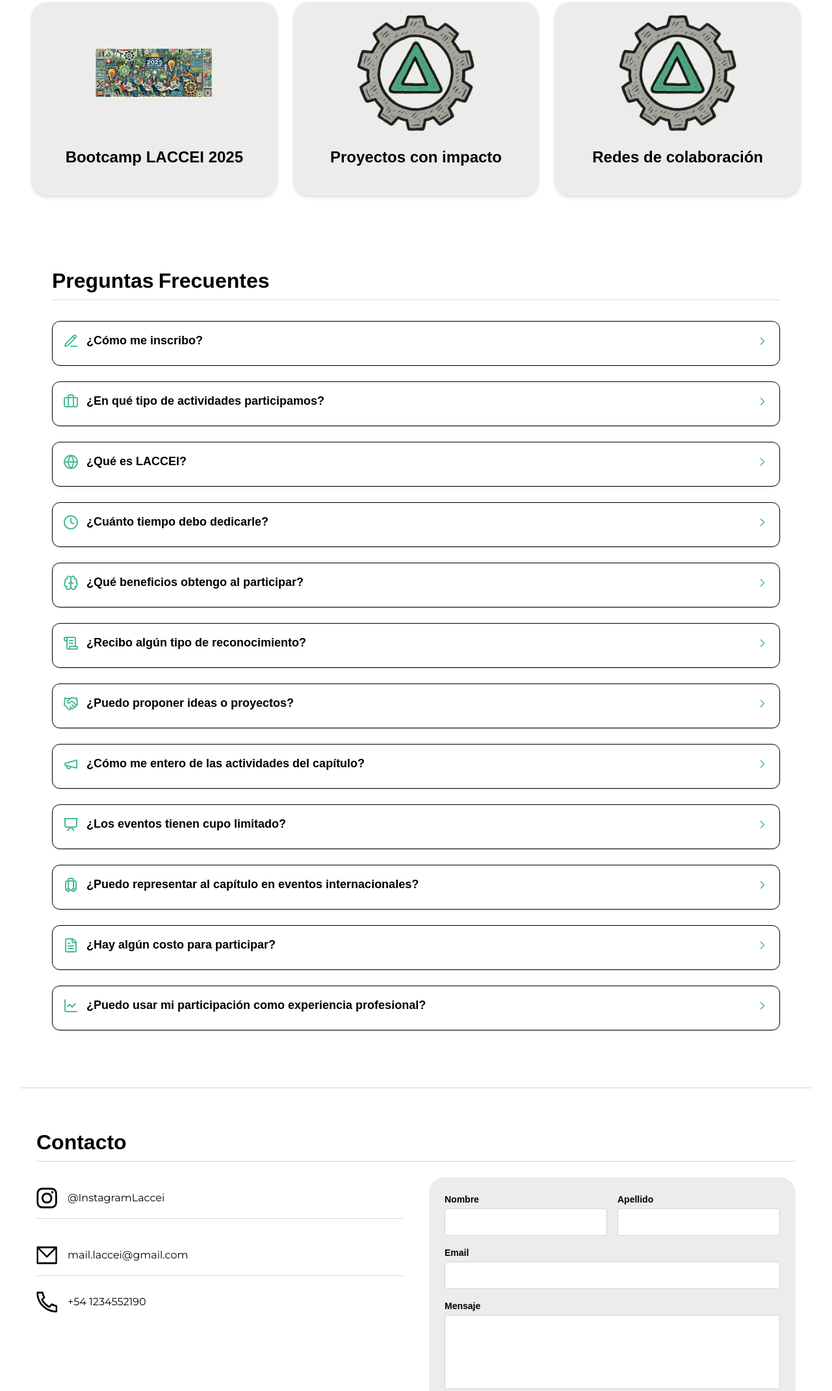
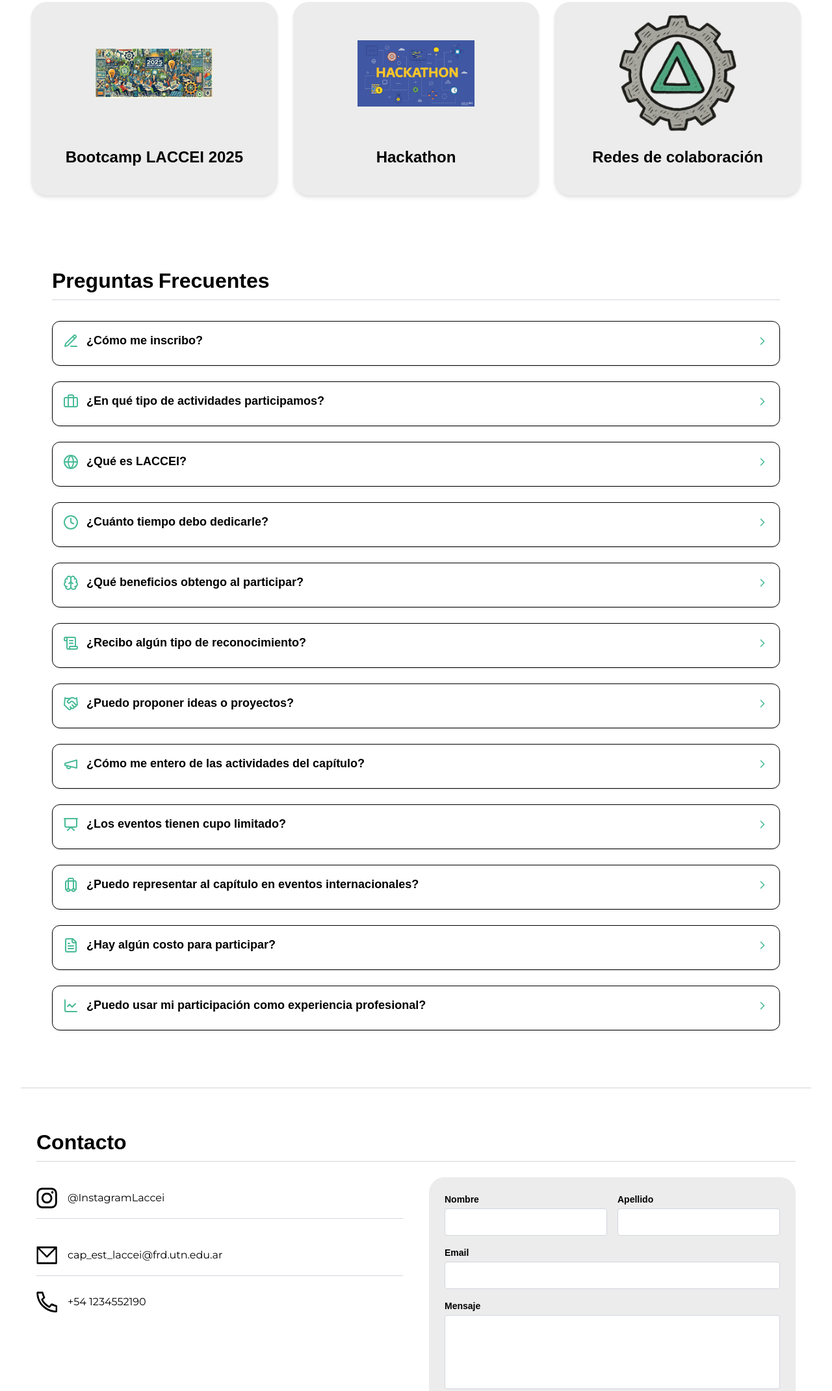
Before and after one commit to CapEstLaccei/PaginaWeb, an Astro site: page / in a window 1280 px wide. Shown: the part 1251-3392 px from the top of the page at 65% size. Built offline with nearby package versions, Linux system fonts and the light colour scheme; Astro itself is replaced by a stand-in of ours.

Commit message:
Agregar imagen a eventos y conectar el email

```diff
--- a/src/pages/index.astro
+++ b/src/pages/index.astro
@@ -121,11 +121,12 @@
 				<SimpleCard
 					image="/assets/bootcamp2025.jpg"
 					title=" Bootcamp LACCEI 2025"
-                                        style={{ width: '400px', height: '400px', objectFit: 'cover' }}
+                                        style={{ width: '600px', height: '600px' }}
 				/>
 				<SimpleCard
-					image="/assets/LACCEILogo.png"
-					title="Proyectos con impacto"
+					image="/assets/Hackathon.png"
+					title="Hackathon"
+                                        style={{ width: '600px', height: '600px' }}
 				/>
 				<SimpleCard
 					image="/assets/LACCEILogo.png"
@@ -263,9 +264,9 @@
 							alt="Email"
 							class="w-8 h-7"
 						/>
-						<span class="font-bold-extra"
-							>mail.laccei@gmail.com</span
-						>
+						<a href="mailto:cap_est_laccei@frd.utn.edu.ar" class="font-bold-extra">
+                                                   cap_est_laccei@frd.utn.edu.ar
+                                               </a>
 					</div>
 					<div class="flex items-center gap-4">
 						<img
```
